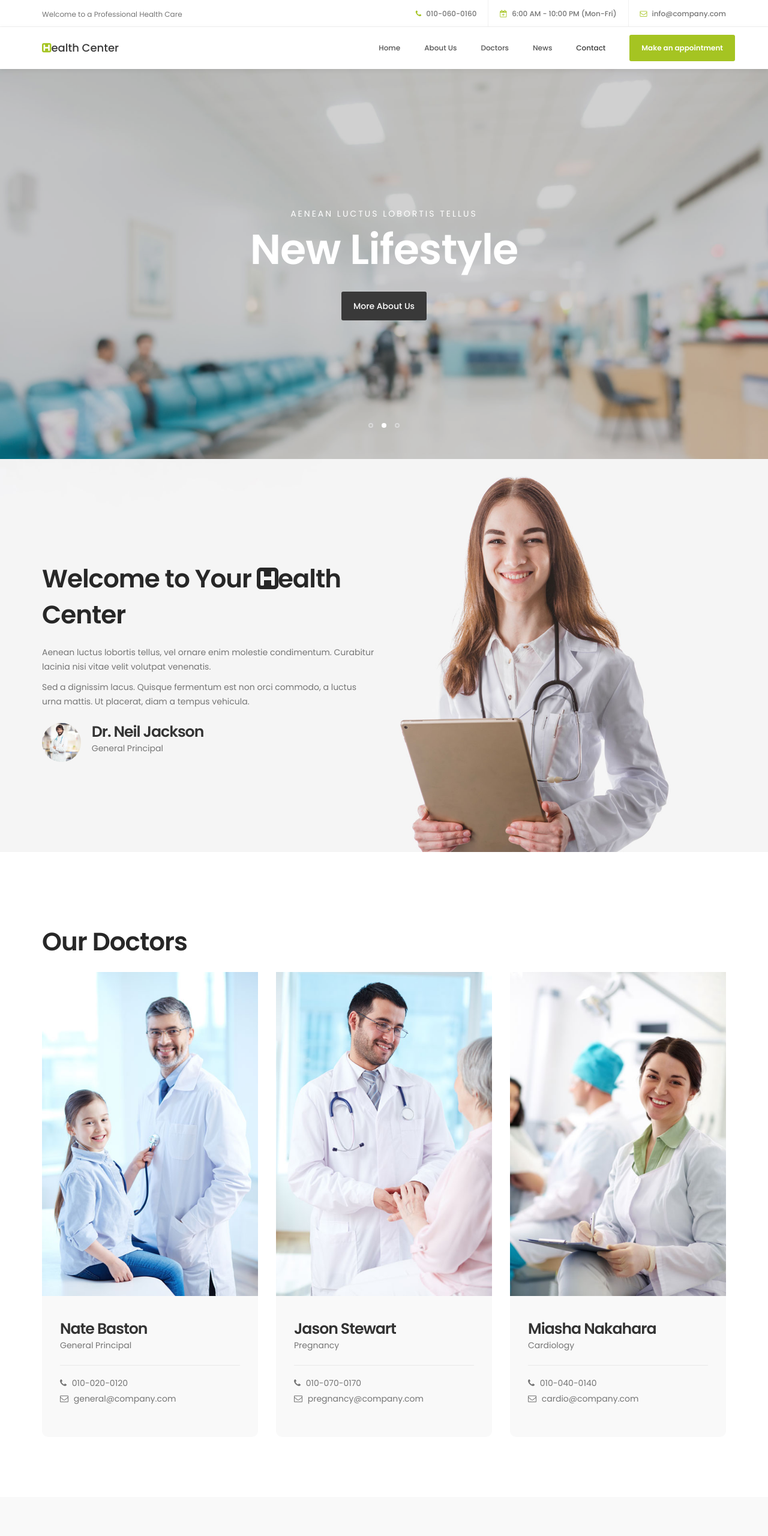
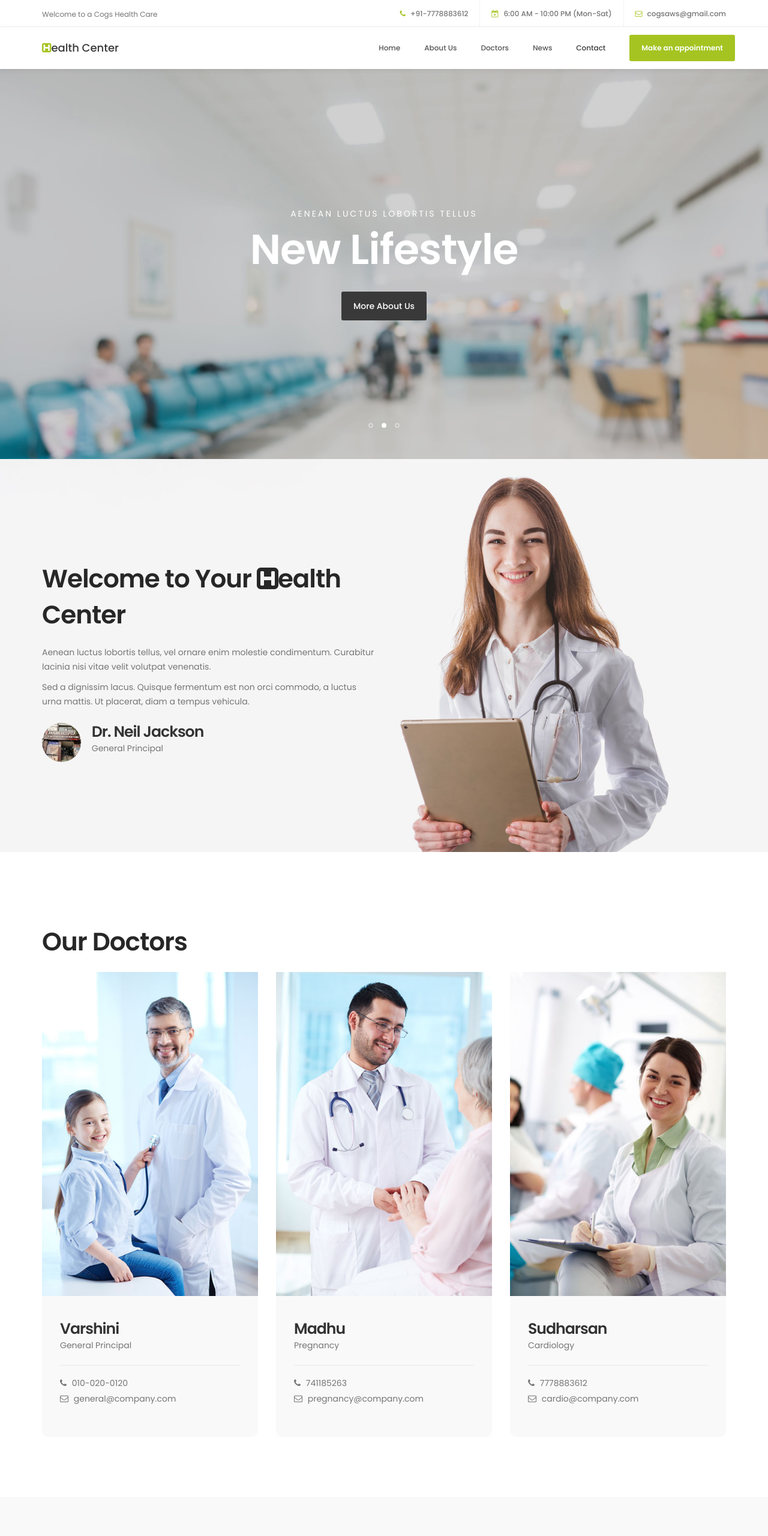
Before and after one commit to Admcogs/HeathApp, a plain HTML site: page index.html in a window 1280 px wide. Shown: the top 2560 px of the page at 60% size. Drawn offline with Linux system fonts and the light colour scheme.

Commit message:
vdsvdsvs

```diff
--- a/index.html
+++ b/index.html
@@ -2,7 +2,7 @@
 <html lang="en">
 <head>
 
-     <title>Health - Medical Website Template</title>
+     <title>Cogs Health Care</title>
 <!--
 
 Template 2098 Health
@@ -45,13 +45,13 @@ http://www.tooplate.com/view/2098-health
                <div class="row">
 
                     <div class="col-md-4 col-sm-5">
-                         <p>Welcome to a Professional Health Care</p>
+                         <p>Welcome to a Cogs Health Care</p>
                     </div>
 
                     <div class="col-md-8 col-sm-7 text-align-right">
-                         <span class="phone-icon"><i class="fa fa-phone"></i> 010-060-0160</span>
-                         <span class="date-icon"><i class="fa fa-calendar-plus-o"></i> 6:00 AM - 10:00 PM (Mon-Fri)</span>
-                         <span class="email-icon"><i class="fa fa-envelope-o"></i> <a href="#">info@company.com</a></span>
+                         <span class="phone-icon"><i class="fa fa-phone"></i> +91-7778883612</span>
+                         <span class="date-icon"><i class="fa fa-calendar-plus-o"></i> 6:00 AM - 10:00 PM (Mon-Sat)</span>
+                         <span class="email-icon"><i class="fa fa-envelope-o"></i> <a href="#">cogsaws@gmail.com</a></span>
                     </div>
 
                </div>
@@ -145,7 +145,7 @@ http://www.tooplate.com/view/2098-health
                                    <p>Sed a dignissim lacus. Quisque fermentum est non orci commodo, a luctus urna mattis. Ut placerat, diam a tempus vehicula.</p>
                               </div>
                               <figure class="profile wow fadeInUp" data-wow-delay="1s">
-                                   <img src="images/author-image.jpg" class="img-responsive" alt="">
+                                   <img src="images/ankura.jpg" class="img-responsive" alt="">
                                    <figcaption>
                                         <h3>Dr. Neil Jackson</h3>
                                         <p>General Principal</p>
@@ -177,15 +177,15 @@ http://www.tooplate.com/view/2098-health
                               <img src="images/team-image1.jpg" class="img-responsive" alt="">
 
                                    <div class="team-info">
-                                        <h3>Nate Baston</h3>
+                                        <h3>Varshini</h3>
                                         <p>General Principal</p>
                                         <div class="team-contact-info">
                                              <p><i class="fa fa-phone"></i> 010-020-0120</p>
                                              <p><i class="fa fa-envelope-o"></i> <a href="#">general@company.com</a></p>
                                         </div>
                                         <ul class="social-icon">
-                                             <li><a href="#" class="fa fa-linkedin-square"></a></li>
-                                             <li><a href="#" class="fa fa-envelope-o"></a></li>
+                                             <li><a href="https://in.linkedin.com/" class="fa fa-linkedin-square"></a></li>
+                                             <li><a href="https://www.instagram.com/" class="fa fa-envelope-o"></a></li>
                                         </ul>
                                    </div>
 
@@ -197,10 +197,10 @@ http://www.tooplate.com/view/2098-health
                               <img src="images/team-image2.jpg" class="img-responsive" alt="">
 
                                    <div class="team-info">
-                                        <h3>Jason Stewart</h3>
+                                        <h3>Madhu</h3>
                                         <p>Pregnancy</p>
                                         <div class="team-contact-info">
-                                             <p><i class="fa fa-phone"></i> 010-070-0170</p>
+                                             <p><i class="fa fa-phone"></i> 741185263</p>
                                              <p><i class="fa fa-envelope-o"></i> <a href="#">pregnancy@company.com</a></p>
                                         </div>
                                         <ul class="social-icon">
@@ -218,10 +218,10 @@ http://www.tooplate.com/view/2098-health
                               <img src="images/team-image3.jpg" class="img-responsive" alt="">
 
                                    <div class="team-info">
-                                        <h3>Miasha Nakahara</h3>
+                                        <h3>Sudharsan</h3>
                                         <p>Cardiology</p>
                                         <div class="team-contact-info">
-                                             <p><i class="fa fa-phone"></i> 010-040-0140</p>
+                                             <p><i class="fa fa-phone"></i> 7778883612</p>
                                              <p><i class="fa fa-envelope-o"></i> <a href="#">cardio@company.com</a></p>
                                         </div>
                                         <ul class="social-icon">
@@ -386,7 +386,7 @@ http://www.tooplate.com/view/2098-health
             3. Click "Share" and choose "Embed map" tab
             4. Copy only URL and paste it within the src="" field below
 	-->
-          <iframe src="https://www.google.com/maps/embed?pb=!1m18!1m12!1m3!1d3647.3030413476204!2d100.5641230193719!3d13.757206847615207!2m3!1f0!2f0!3f0!3m2!1i1024!2i768!4f13.1!3m3!1m2!1s0x0%3A0xf51ce6427b7918fc!2sG+Tower!5e0!3m2!1sen!2sth!4v1510722015945" width="100%" height="350" frameborder="0" style="border:0" allowfullscreen></iframe>
+          <iframe src="https://maps.app.goo.gl/B23RHfYHUvVAPcv79" width="100%" height="350" frameborder="0" style="border:0" allowfullscreen></iframe>
      </section>
 
 
@@ -398,11 +398,11 @@ http://www.tooplate.com/view/2098-health
                     <div class="col-md-4 col-sm-4">
                          <div class="footer-thumb">
                               <h4 class="wow fadeInUp" data-wow-delay="0.4s">Contact Info</h4>
-                              <p>Fusce at libero iaculis, venenatis augue quis, pharetra lorem. Curabitur ut dolor eu elit consequat ultricies.</p>
+                              <p>Cogs Helath care . we are here to serve you </p>
 
                               <div class="contact-info">
-                                   <p><i class="fa fa-phone"></i> 010-070-0170</p>
-                                   <p><i class="fa fa-envelope-o"></i> <a href="#">info@company.com</a></p>
+                                   <p><i class="fa fa-phone"></i> +91-7778883612</p>
+                                   <p><i class="fa fa-envelope-o"></i> <a href="https://www.ankurahospitals.com/tirupati-doctors/">cogsaws@gmail.com</a></p>
                               </div>
                          </div>
                     </div>
```
Also changed, not shown: images/ankura.jpg (added).
